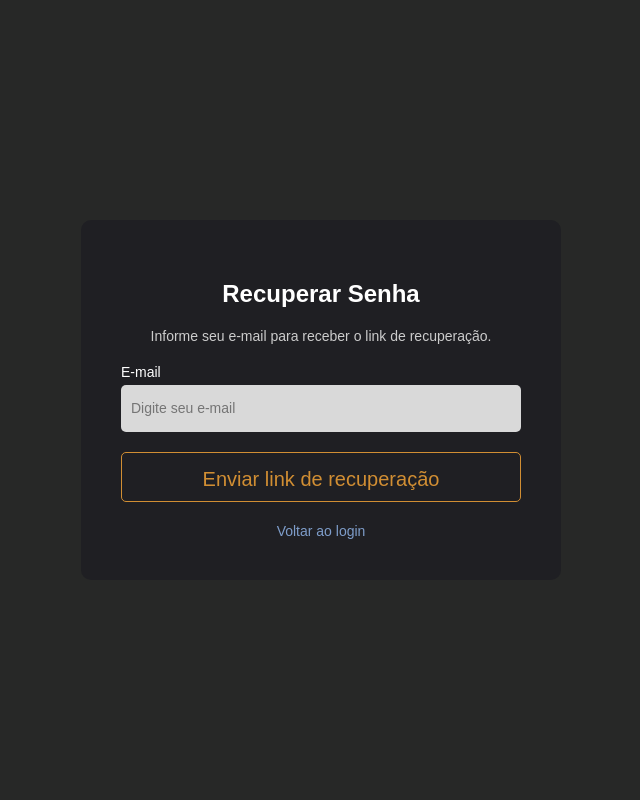
After one commit to Projeto-S204/moneywise, a Flask app: page /forgot-password in a window 1280 px wide. The commit adds this page. Shown: the whole page, without its empty margins (319-959 px from the left). Run offline with Flask 3, Linux system fonts and the light colour scheme.

Commit message:
feat(auth): implementar recuperação de senha com token + refatoração de rotas
- Criada a rota e a página de redefinição de senha usando token seguro por e-mail
- Separada a lógica da rota reset-password seguindo boas práticas (services)
- Estilização completa da interface de redefinição de senha (HTML + CSS customizado)

fix(auth)
- Corrigido bug na lógica da rota de deleção de conta (delete_user)

```diff
--- a/app.py
+++ b/app.py
@@ -8,4 +8,4 @@ app = create_app()
 if __name__ == "__main__":
     with app.app_context():
         db.create_all()
-    app.run(debug=False, host="0.0.0.0", port=3000)
+    app.run(debug=True, host="0.0.0.0", port=3000)
--- a/app/users_authentication/models.py
+++ b/app/users_authentication/models.py
@@ -49,3 +49,6 @@ class User(db.Model, UserMixin):
     @login_manager.user_loader
     def load_user(user_id):
         return User.query.get(user_id)
+
+    def set_password(self, password):
+        self.hashed_password = bcrypt.generate_password_hash(password).decode()
--- a/app/users_authentication/routes.py
+++ b/app/users_authentication/routes.py
@@ -22,7 +22,16 @@ from flask_jwt_extended import (
 from app.users_authentication.services.signin_form import UserSigninForm
 from app.users_authentication.services.signup_form import UserSignupForm
 from app.users_authentication.services.delete_form import UserDeleteForm
-from app.users_authentication.services.user_service import delete_user_logic
+from app.users_authentication.services.request_password_form import (
+    RequestResetForm,
+)
+from app.users_authentication.services.user_service import reset_password_logic
+
+from app.users_authentication.services.user_service import (
+    process_reset_request,
+    delete_user_logic,
+)
+
 from app.users_authentication.services.form_validations import (
     validate_form_on_signup,
     validate_form_on_signin,
@@ -31,6 +40,7 @@ from flask_jwt_extended.exceptions import NoAuthorizationError
 from jwt import ExpiredSignatureError
 from app.users_authentication.models import User
 from datetime import datetime, timezone, timedelta
+
 
 users = Blueprint(
     'users',
@@ -206,3 +216,20 @@ def delete_account():
             )
 
     return redirect(url_for("users.profile_page"))
+
+
+@users.route("/forgot-password", methods=["GET", "POST"])
+def forgot_password_page():
+    form = RequestResetForm()
+    if process_reset_request(form):
+        flash(
+            "Um link de recuperação foi enviado para seu e-mail.",
+            category="info"
+        )
+        return redirect(url_for("users.signin_page"))
+    return render_template("request_password_page.html", form=form)
+
+
+@users.route("/reset-password/<token>", methods=["GET", "POST"])
+def reset_password(token):
+    return reset_password_logic(token)
--- /dev/null
+++ b/app/users_authentication/services/request_password_form.py
@@ -0,0 +1,8 @@
+from flask_wtf import FlaskForm
+from wtforms import StringField, SubmitField
+from wtforms.validators import DataRequired, Email
+
+
+class RequestResetForm(FlaskForm):
+    email = StringField("Email", validators=[DataRequired(), Email()])
+    submit = SubmitField("Enviar link de recuperação")
--- a/app/users_authentication/services/user_service.py
+++ b/app/users_authentication/services/user_service.py
@@ -1,4 +1,18 @@
 from config import db
+from flask import flash, url_for
+from app.users_authentication.models import User
+from flask_mail import Message
+from config import mail
+from urllib.parse import quote
+from app.users_authentication.utils.token import (
+    generate_reset_token,
+    confirm_reset_token,
+)
+from app.users_authentication.services.reset_password_form \
+    import ResetPasswordForm
+
+from urllib.parse import unquote
+from flask import redirect, render_template
 
 
 def delete_user_logic(user, password):
@@ -10,5 +24,78 @@ def delete_user_logic(user, password):
         except Exception as e:
             db.session.rollback()
             print(f"[ERRO] Falha ao deletar usuário: {e}")
+
+
+def send_reset_email(user, token):
+    safe_token = quote(token)
+
+    reset_url = url_for(
+        "users.reset_password", token=safe_token, _external=True
+    )
+
+    msg = Message(
+        subject="Recuperação de senha - MoneyWise",
+        recipients=[user.email],
+        html=f"""
+        <p>Olá, {user.name}!</p>
+        <p>Para redefinir sua senha, clique no botão abaixo:</p>
+        <p>
+            <a href="{reset_url}"
+               style="display: inline-block;
+                      background-color: #efa23b;
+                      color: #1f1f23;
+                      text-decoration: none;
+                      font-weight: bold;
+                      padding: 12px 20px;
+                      border-radius: 6px;
+                      font-family: 'Segoe UI', Tahoma, sans-serif;
+                      font-size: 16px;
+                      transition: background-color 0.3s ease;">
+                Redefinir Senha
+            </a>
+        </p>
+        <p>Se você não solicitou isso,
+           entre em contato com o suporte MoneyWise.</p>
+        <p>Atenciosamente,<br>Equipe MoneyWise</p>
+        """
+    )
+
+    mail.send(msg)
+
+
+def process_reset_request(form):
+    if form.validate_on_submit():
+        user = User.query.filter_by(email=form.email.data).first()
+        if user:
+            token = generate_reset_token(user.email)
+            send_reset_email(user, token)
+            return True
+        else:
+            flash("E-mail não cadastrado.", "danger")
             return False
     return False
+
+
+def reset_user_password(user, new_password):
+    user.set_password(new_password)
+    db.session.commit()
+
+
+def reset_password_logic(token, form_class=ResetPasswordForm):
+    token = unquote(token)
+    email = confirm_reset_token(token)
+    if not email:
+        flash("Link inválido ou expirado.", category="danger")
+        return redirect(url_for("users.forgot_password_page"))
+
+    form = form_class()
+    if form.validate_on_submit():
+        user = User.query.filter_by(email=email).first()
+        if user:
+            reset_user_password(user, form.password.data)
+            flash("Senha redefinida com sucesso!", category="success")
+            return redirect(url_for("users.signin_page"))
+        else:
+            flash("Usuário não encontrado.", category="danger")
+
+    return render_template("reset_password_page.html", form=form)
--- /dev/null
+++ b/app/users_authentication/static/css/request_password_page.css
@@ -0,0 +1,91 @@
+body {
+  background-color: #272827;
+  font-family: "Josefin Sans", sans-serif;
+  display: flex;
+  justify-content: center;
+  align-items: center;
+  height: 100vh;
+  margin: 0;
+}
+
+.container {
+  background-color: #1f1f23;
+  padding: 40px;
+  border-radius: 10px;
+  width: 100%;
+  max-width: 400px;
+  text-align: center;
+  color: #ffffff;
+} */
+
+.form-box h2 {
+  margin-bottom: 10px;
+}
+
+.form-box p {
+  font-size: 14px;
+  margin-bottom: 20px;
+  color: #cccccc;
+}
+
+.form-box form {
+  display: flex;
+  flex-direction: column;
+}
+
+.form-box label {
+  text-align: left;
+  margin-bottom: 5px;
+  font-size: 14px;
+}
+
+.form-box input[type="email"] {
+  padding: 10px;
+  margin-bottom: 20px;
+  border: none;
+  border-radius: 5px;
+  background-color: #d9d9d9;
+  color: #000;
+}
+
+.form-control {
+  background-color: #d9d9d9;
+  border: none;
+  border-radius: 5px;
+  margin-bottom: 20px;
+  height: 45px;
+  font-size: 14px;
+  padding-left: 10px;
+}
+
+
+.btn-recuperar {
+  background-color: transparent;
+  border: 1px solid #d18e33;
+  color: #d18e33;
+  font-size: 20px;
+  padding: 15px 10px 10px 10px;
+  cursor: pointer;
+  border-radius: 5px;
+  text-decoration: none;
+  width: 100%;
+}
+
+.btn-recuperar:hover {
+  background-color: #d18e33;
+  color: #0f1113;
+}
+
+.voltar-login {
+  margin-top: 20px;
+}
+
+.voltar-login a {
+  color: #7e9dca;
+  text-decoration: none;
+  font-size: 14px;
+}
+
+.voltar-login a:hover {
+  text-decoration: underline;
+}
--- /dev/null
+++ b/app/users_authentication/templates/request_password_page.html
@@ -0,0 +1,40 @@
+<!DOCTYPE html>
+<html lang="pt-br">
+  <head>
+    <meta charset="UTF-8" />
+    <title>Recuperar Senha - MoneyWise</title>
+    <link
+      rel="stylesheet"
+      href="{{ url_for('users.static', filename='css/request_password_page.css') }}"
+    />
+  </head>
+  <body>
+    <div class="container">
+      <div class="form-box">
+        <h2>Recuperar Senha</h2>
+        <p>Informe seu e-mail para receber o link de recuperação.</p>
+
+        {% with messages = get_flashed_messages(with_categories=true) %}
+          {% if messages %}
+            {% for category, message in messages %}
+              <div class="alert alert-{{ category }}">{{ message }}</div>
+            {% endfor %}
+          {% endif %}
+        {% endwith %}
+
+        <form method="POST">
+          {{ form.hidden_tag() }}
+
+          <label for="email">E-mail</label>
+          {{ form.email(class="form-control email-input", placeholder="Digite seu e-mail") }}
+
+          {{ form.submit(class="btn-recuperar") }}
+        </form>
+
+        <div class="voltar-login">
+          <a href="{{ url_for('users.signin_page') }}">Voltar ao login</a>
+        </div>
+      </div>
+    </div>
+  </body>
+</html>
--- a/app/users_authentication/templates/signin_page.html
+++ b/app/users_authentication/templates/signin_page.html
@@ -21,7 +21,7 @@
     {% with messages = get_flashed_messages(with_categories=true) %}
       {% if messages %}
         {% for category, message in messages %}
-          {% if category in ['auth', 'token_expires', 'danger'] %}
+          {% if category in ['auth', 'token_expires', 'danger', 'info', 'success'] %}
             <div class="alert alert-warning alert-dismissible fade show" role="alert">
               {{ message }}
               <button type="button" class="close" data-dismiss="alert" aria-label="Close">
@@ -51,7 +51,7 @@
         </div>
 
         <div class="forgot-password-container">
-          <a href="#">Esqueci minha senha</a>
+          <a href="{{ url_for('users.forgot_password_page') }}">Esqueci minha senha</a>
         </div>
       </div>
 
--- a/config.py
+++ b/config.py
@@ -38,6 +38,7 @@ class Config:
     MAIL_USERNAME = 'suportemw011@gmail.com'
     MAIL_PASSWORD = 'krofvxeymfmvsjwx'
     MAIL_DEFAULT_SENDER = 'suportemw011@gmail.com'
+    SECURITY_PASSWORD_SALT = "7f2e1c9d3b4a6f8e"
 
     JWT_SECRET_KEY = (
         "k\x8d-\xbd\xb9\x04\xfax\x92\xd9{H\xf0\x9c\xf9\xde\x91\xc6\xe6"
```
Also changed, not shown: app/users_authentication/services/reset_password_form.py (added, +33 -0 lines), app/users_authentication/services/signup_form.py (+23 -30 lines), app/users_authentication/static/css/reset_password_page.css (added, +97 -0 lines), app/users_authentication/static/css/singup_page.css (+12 -3 lines), app/users_authentication/templates/reset_password_page.html (added, +61 -0 lines), app/users_authentication/templates/signup_page.html (+25 -23 lines), app/users_authentication/utils/token.py (added, +22 -0 lines).
